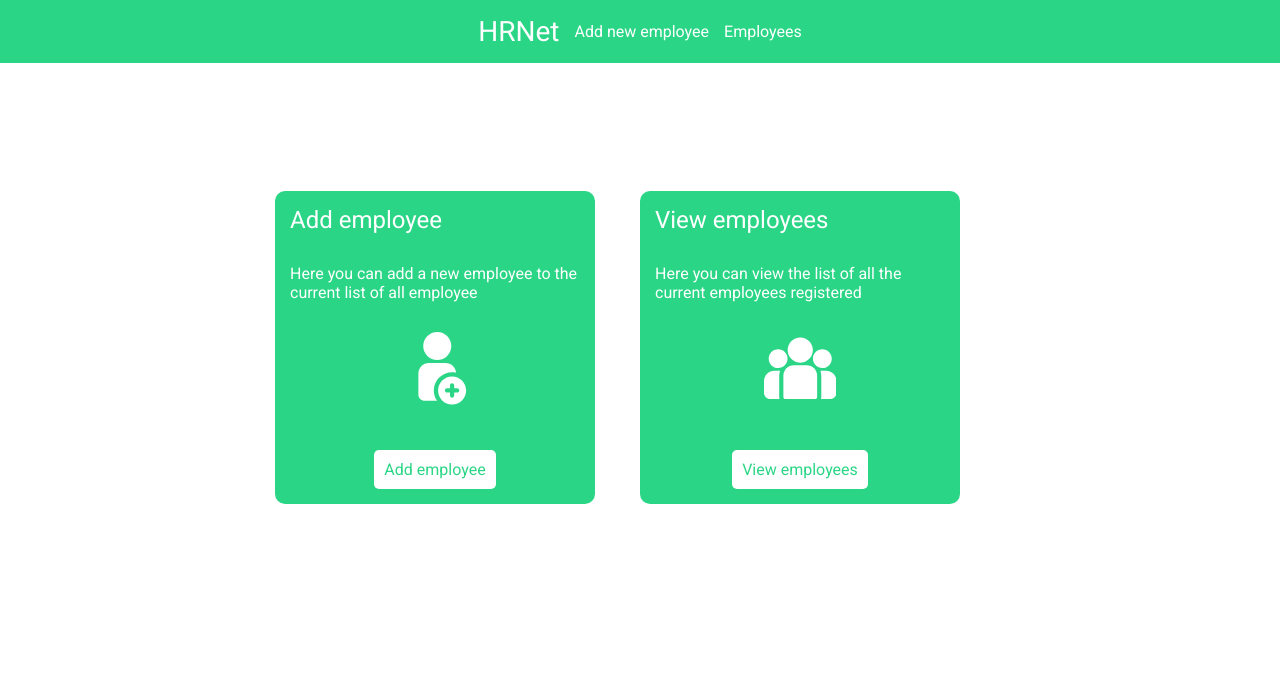
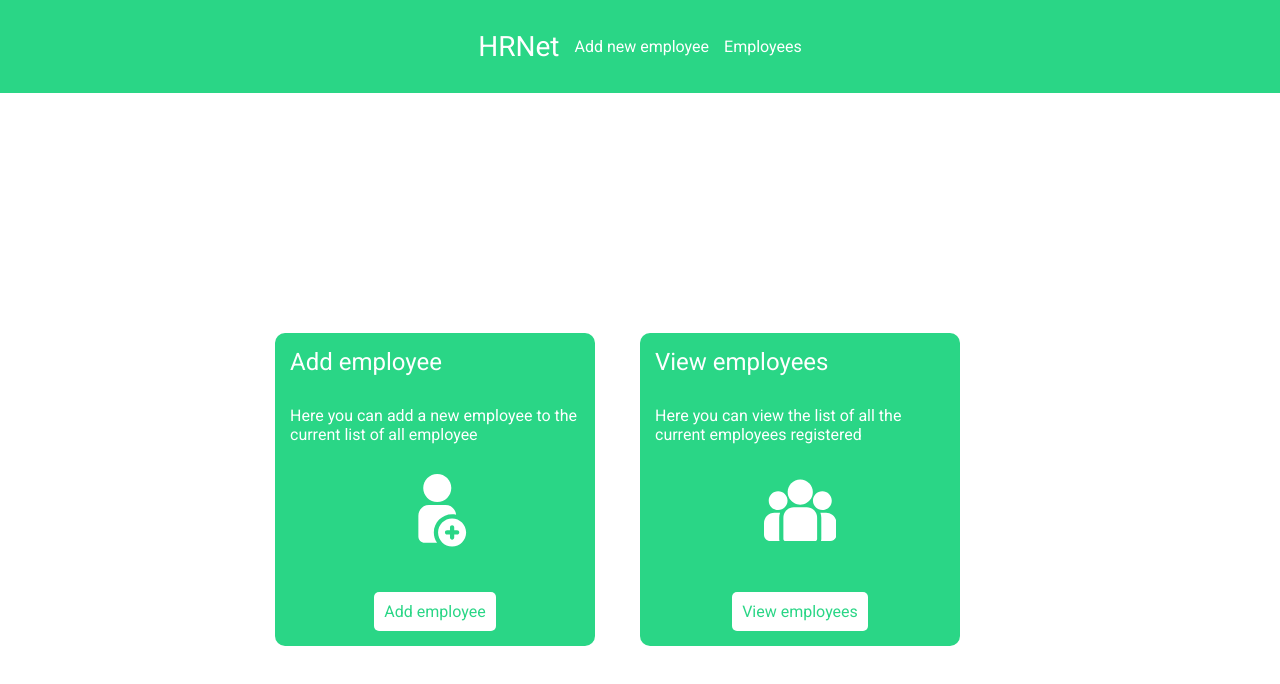
Before and after one commit to ArthurB2077/hrnet, a React (Create React App) app: page / in a window 1280 px wide. Shown: the top 684 px of the page. Built offline with nearby package versions, Linux system fonts and the light colour scheme.

Commit message:
Homepage done

```diff
--- a/package.json
+++ b/package.json
@@ -3,6 +3,7 @@
   "version": "0.1.0",
   "private": true,
   "dependencies": {
+    "@reduxjs/toolkit": "^1.8.2",
     "@testing-library/jest-dom": "^5.14.1",
     "@testing-library/react": "^13.0.0",
     "@testing-library/user-event": "^13.2.1",
@@ -12,8 +13,10 @@
     "@types/react-dom": "^18.0.0",
     "react": "^18.1.0",
     "react-dom": "^18.1.0",
+    "react-redux": "^8.0.2",
     "react-router-dom": "6",
     "react-scripts": "5.0.1",
+    "redux": "^4.2.0",
     "sass": "^1.52.1",
     "typescript": "^4.4.2",
     "web-vitals": "^2.1.0"
--- a/src/index.tsx
+++ b/src/index.tsx
@@ -2,9 +2,17 @@ import React from 'react';
 import ReactDOM from 'react-dom/client';
 import reportWebVitals from './reportWebVitals';
 import { BrowserRouter, Routes, Route } from "react-router-dom";
+// import { Provider } from 'react-redux';
+// import { configureStore } from '@reduxjs/toolkit'
 import Home from './components/Home';
 import NavBar from './components/NavBar';
 import "./style/main.scss";
+
+// const store = configureStore({
+//   reducer: {
+//     employeeReducer: employeeReducer,
+//   }
+// });
 
 const root = ReactDOM.createRoot(
   document.getElementById('root') as HTMLElement
@@ -12,12 +20,15 @@ const root = ReactDOM.createRoot(
 
 root.render(
   <React.StrictMode>
+    {/* <Provider store={store}> */}
     <BrowserRouter>
       <NavBar/>
       <Routes>
         <Route path="/" element={<Home/>} />
+        <Route path="/add-employee" element={<div>Wait</div>} />
       </Routes>
     </BrowserRouter>
+    {/* </Provider> */}
   </React.StrictMode>
 );
 
--- a/src/style/components/_navbar.scss
+++ b/src/style/components/_navbar.scss
@@ -3,7 +3,7 @@
     display: flex;
     justify-content: center;
     align-items: center;
-    padding: 15px;
+    padding: 30px;
     .navbar-title {
         color: $white-primary;
         margin: 0 15px;
--- a/src/style/pages/_home.scss
+++ b/src/style/pages/_home.scss
@@ -1,3 +1,3 @@
 .home {
-    margin-top: 10%;
+    margin-top: 15em;
 }
```
Also changed, not shown: src/reducers/employees/index.ts (added, +8 -0 lines), 2 other files (tests, documents, lock files or other folders).
